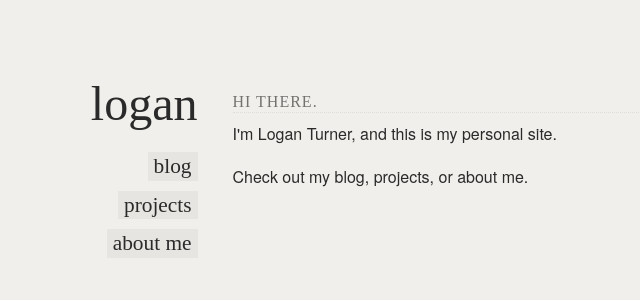
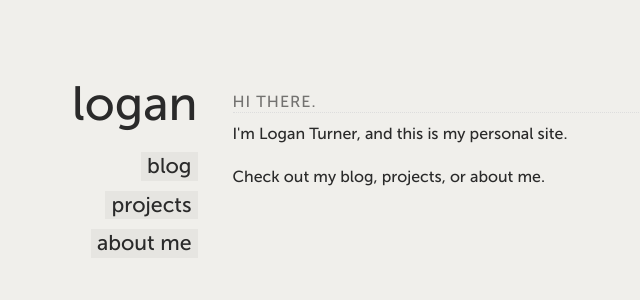
Before and after one commit to loganturner/loganturner.github.io, a Jekyll site: the page built from index.html, in a window 1280 px wide. Shown: the top 300 px of the page, without its empty margins (130-770 px from the left). Built offline with Jekyll 4.4.1, drawn with Linux system fonts in a browser that asks for light colours.

Commit message:
Fixed fonts

```diff
--- a/_layouts/default.html
+++ b/_layouts/default.html
@@ -2,6 +2,7 @@
 <html>
     <head>
         <meta charset="utf-8">
+        <meta http-equiv="X-UA-Compatible" content="IE=edge">
         <meta name="viewport" content="width=device-width,initial-scale=1.0,maximum-scale=1.0,user-scalable=no">
 
         <title>{% if page.title %}{{ page.title }} | {% endif %}{{ site.name }}</title>
--- a/css/app.css
+++ b/css/app.css
@@ -1,3 +1,12 @@
+@font-face {
+	font-family: 'ms500';
+	src: url('/fonts/ms500.eot'); /* IE9 Compat Modes */
+	src: url('/fonts/ms500.eot?#iefix') format('embedded-opentype'), /* IE6-IE8 */
+	     url('/fonts/ms500.woff') format('woff'), /* Modern Browsers */
+	     url('/fonts/ms500.ttf')  format('truetype'), /* Safari, Android, iOS */
+	     url('/fonts/ms500.svg#svgFontName') format('svg'); /* Legacy iOS */
+	}
+
 * {
     margin: 0;
     padding: 0;
@@ -13,7 +22,7 @@
 
 html {
     background: #f0efeb;
-    font-family: 'Museo Sans',HelveticaNeue,Helvetica,Arial,sans-serif;
+    font-family: 'ms500',HelveticaNeue,Helvetica,Arial,sans-serif;
     font-size: 16pt;
     line-height: 125%;
     -webkit-font-smoothing: antialiased;
@@ -56,7 +65,7 @@ header {
     margin-right: 25px;
     text-decoration: none;
     color: #2a2a2a;
-    font-family: 'Museo Sans';
+    font-family: 'ms500';
 }
 
 #logo:active {
@@ -71,7 +80,7 @@ nav a, nav a:visited {
     font-size: 16pt;
     position: relative;
     text-decoration: none;
-    font-family: 'Museo Sans';
+    font-family: 'ms500';
     color: #2a2a2a;
     background: #e6e5e1;
 }
@@ -96,7 +105,7 @@ nav a:active {
 h1 {
     font-size: 0.75em;
     line-height: 0.75em;
-    font-family: 'Museo Sans';
+    font-family: 'ms500';
     text-transform: uppercase;
     letter-spacing: 1px;
     color: #737270;
@@ -249,7 +258,7 @@ blockquote {
 .bloghead { margin-bottom: 8px }
 
 .bloghead .title {
-    font-family: 'Museo Sans',HelveticaNeue,Helvetica,Arial,sans-serif;
+    font-family: 'ms500',HelveticaNeue,Helvetica,Arial,sans-serif;
     text-transform: uppercase;
     font-size: 0.75em;
     letter-spacing: 1px;
@@ -262,7 +271,7 @@ blockquote {
 .bloghead .title a:active { color: #2a2a2a }
 
 .date {
-    font-family: 'Museo Sans',HelveticaNeue,Helvetica,Arial,sans-serif;
+    font-family: 'ms500',HelveticaNeue,Helvetica,Arial,sans-serif;
     font-size: 0.65em;
     color: #737270;
     white-space: nowrap;
@@ -278,13 +287,13 @@ img { max-width: 100% }
 
 .archivebloghead .title a {
     font-size: 0.75em;
-    font-family: 'Museo Sans';
+    font-family: 'ms500';
     color: #444;
 }
 
 .archivebloghead .title a:active {
     font-size: 0.75em;
-    font-family: 'Museo Sans';
+    font-family: 'ms500';
     color: white;
 }
 
@@ -363,12 +372,3 @@ img { max-width: 100% }
         margin-right: 1%;
         font-size: 12pt;
     };
-
-@font-face {
-    font-family: 'Museo Sans';
-    src: url('/fonts/MuseoSans_500-webfont.eot');
-    src: url('/fonts/MuseoSans_500-webfont.eot?#iefix') format('embedded-opentype'),
-         url('/fonts/MuseoSans_500-webfont.woff') format('woff'),
-         url('/fonts/MuseoSans_500-webfont.ttf') format('truetype'),
-         url('/fonts/MuseoSans_500-webfont.svg#museo_sans_500regular') format('svg');
-}
```
Also changed, not shown: fonts/ms500.ttf (renamed from fonts/MuseoSans_500-webfont.ttf), fonts/ms500.woff (renamed from fonts/MuseoSans_500-webfont.woff), 4 other files.
